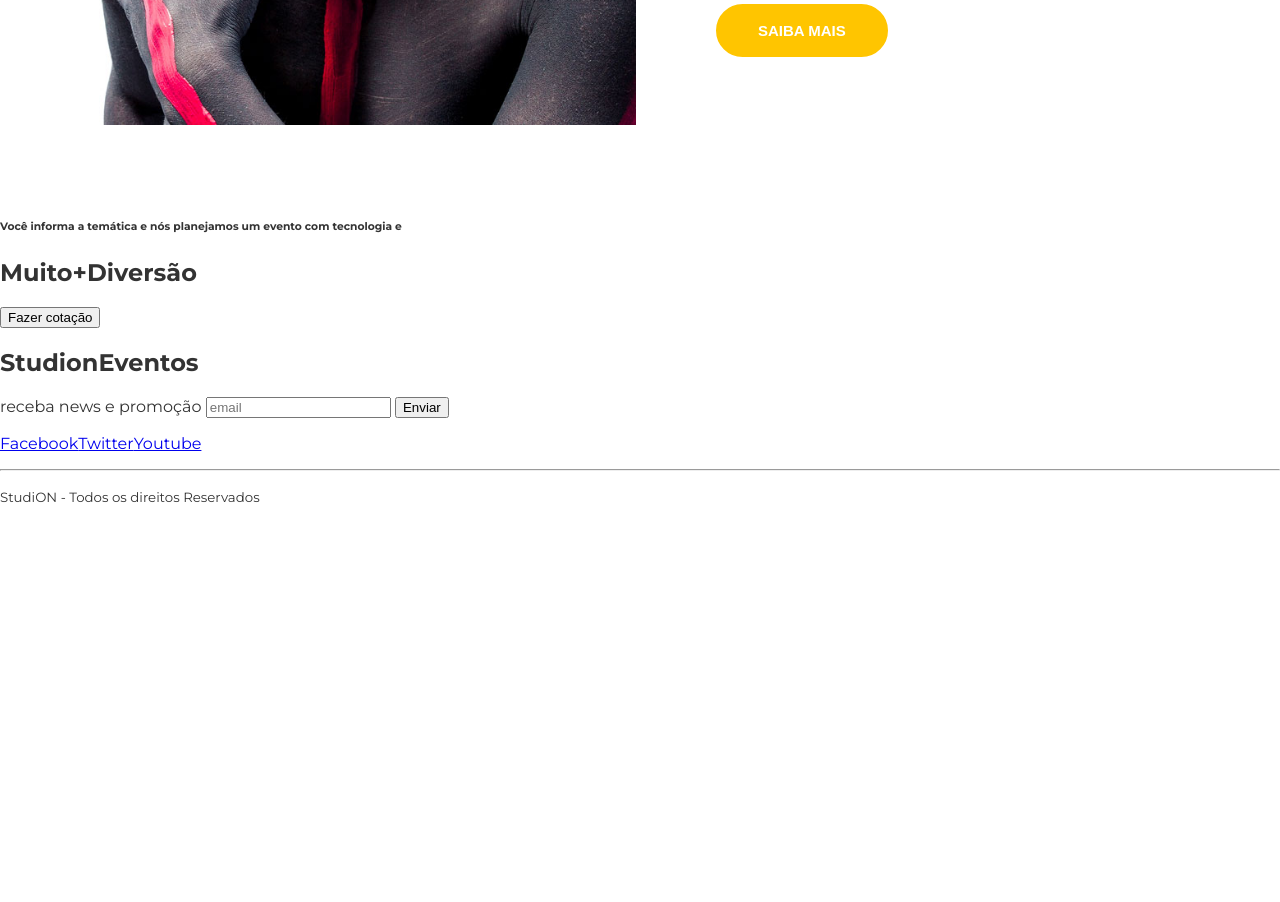
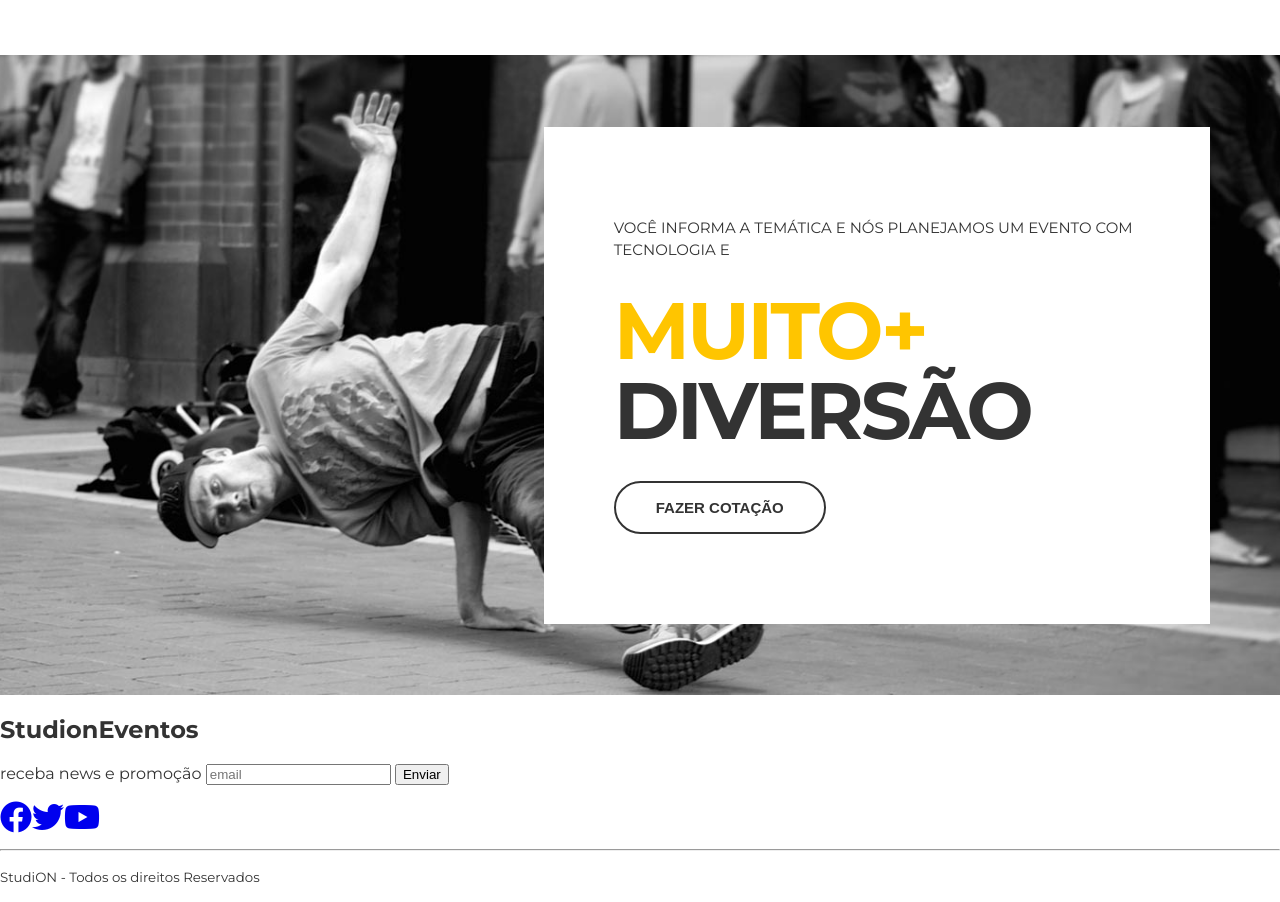
Before and after one commit to ogabrieol/studion, a website: page src/index.html in a window 1280 px wide. Shown: the part 1380-2282 px from the top of the page. Before the commit the page ends 1902 px from the top, so only its background shows below. Drawn offline with Linux system fonts and the light colour scheme.

Commit message:
Feat(stylize seccion quote more execises)

```diff
--- a/src/index.html
+++ b/src/index.html
@@ -110,13 +110,15 @@
     </div>
 </section>
 
-<section>
-<div>
+<section class="quote">
+<div class="container quote__container">
+    <div class="quote__copy">
     <h6>
         Você informa a temática e nós planejamos um evento com tecnologia e
     </h6>
-    <h2><span>Muito+</span>Diversão</h2>
-    <button>Fazer cotação</button>
+    <h2><span class="copy--primary">Muito+</span>Diversão</h2>
+    <button class="btn btn--quote">Fazer cotação</button>
+    </div>
 </div>
 </section>
     </main>
@@ -129,9 +131,21 @@
             <button type="submit">Enviar</button>
         </form>
         <ul>
-<li><a href="https://facebook.com/" target="blank">Facebook</a></li>
-<li><a href="https://twitter.com/" target="blank">Twitter</a></li>
-<li><a href="https://youtube.com/" target="blank">Youtube</a></li>
+<li>
+    <a href="https://facebook.com/" target="blank">
+        <i class="fa-brands fa-facebook fa-2x"></i>
+    </a>
+</li>
+<li>
+    <a href="https://twitter.com/" target="blank">
+        <i class="fa-brands fa-twitter fa-2x"></i>
+    </a>
+</li>
+<li>
+    <a href="https://youtube.com/" target="blank">
+        <i class="fa-brands fa-youtube fa-2x"></i>
+    </a>
+</li>
         </ul>
         <hr />
         <p>
--- a/src/style.css
+++ b/src/style.css
@@ -1,4 +1,6 @@
 @import url('https://fonts.googleapis.com/css2?family=Montserrat:wght@300;400;500;700;900&family=Roboto&display=swap');
+@import url('https://cdnjs.cloudflare.com/ajax/libs/font-awesome/6.2.0/css/fontawesome.min.css');
+@import url('https://cdnjs.cloudflare.com/ajax/libs/font-awesome/6.2.0/css/all.min.css');
 
 * {
     box-sizing: border-box;
@@ -21,7 +23,7 @@ body {
 header,
 main,
 footer {
-  overflow-x: hidden;
+   overflow-x: hidden;
 }
 
 .container {
@@ -99,7 +101,7 @@ ul {
 
 .slide {
     position: relative;
-    height: calc(100vh - 7.75rem);
+    /* height: calc(100vh - 7.75rem); */
 }
 
 .slide__background-image {
@@ -217,3 +219,50 @@ font-size: 1.25rem;
     color: var(--color-copy);
     background: unset;
 }
+
+.quote {
+    background-image: url(./images/parallax.jpg);
+    background-attachment: fixed;
+    background-repeat: no-repeat;
+    background-size: cover;
+    background-position: center;
+}
+.quote__container {
+    display: grid;
+    align-items: center;
+    justify-items: end;
+    min-height: 80vh;
+}
+
+.quote__copy {
+    background-color: #fff;
+    padding: 5.625rem 4.375rem;
+}
+
+.quote__copy h6 {
+font-size: 0.9375rem;
+font-weight: 400;
+letter-spacing: 0.1875;
+line-height: 1.4375;
+max-width: 53ch;
+text-transform: uppercase;
+margin: 0;
+}
+
+.quote__copy h2 {
+font-size: 5rem;
+line-height: 5rem;
+text-transform: uppercase;
+letter-spacing: -0.1875rem;
+margin: 1.875rem 0 ;
+}
+
+.quote__copy h2 span {
+    display: block;
+}
+
+.btn--quote {
+    color: var(--color-copy);
+    border-color: var(--color-copy);
+    background: unset;
+}
```
